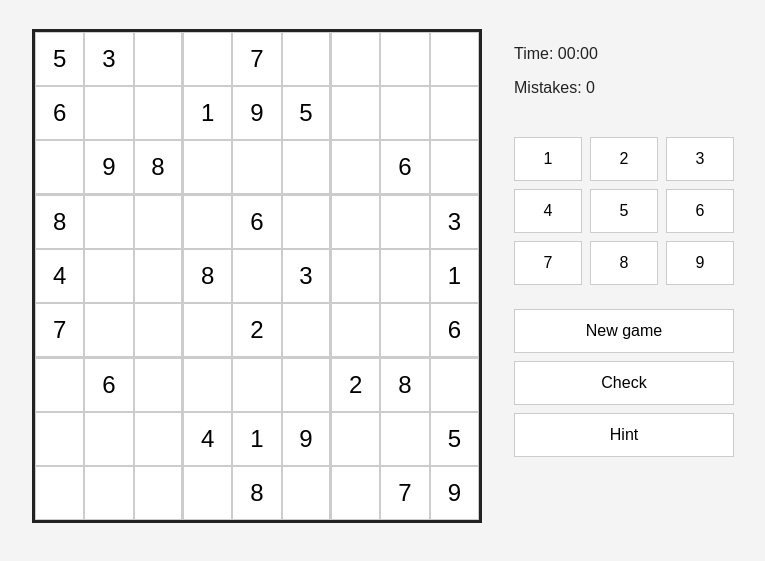
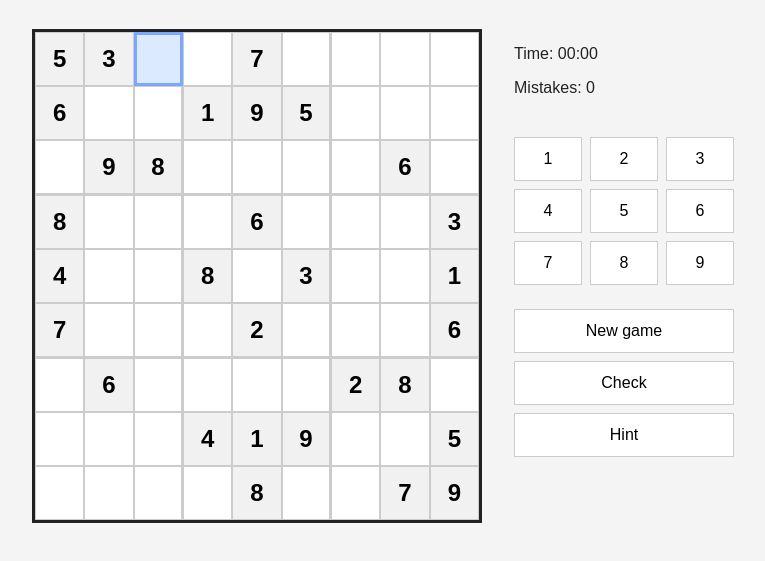
Before and after one commit to furicuri/sudoku-app, a website built with Vite: page index.html in a window 1280 px wide. Both pictures are taken after a click on the button 415 px from the left and 191 px from the top of the page. Shown: the part 133-694 px from the top of the page, without its empty margins (257-1022 px from the left). Built offline with nearby package versions, Linux system fonts and the light colour scheme.

Commit message:
Добавлена отрисовка доски в TS

```diff
--- a/src/main.ts
+++ b/src/main.ts
@@ -1,31 +1,3 @@
-// main.ts
-//   ↓
-// createGameState()
-//   ↓
-// generator.ts создаёт puzzle + solution
-//   ↓
-// renderBoard.ts показывает поле
-//   ↓
-// пользователь кликает клетку
-//   ↓
-// gameState.ts обновляет selectedCell
-//   ↓
-// пользователь вводит число
-//   ↓
-// validator.ts проверяет ход
-//   ↓
-// gameState.ts обновляет currentBoard
-//   ↓
-// renderBoard.ts перерисовывает поле
-//   ↓
-// storage.ts сохраняет игру
-
-// core → чистая логика
-// state → состояние партии
-// ui → отображение
-// main → запуск
-
-//BOARD
 const boardElement = document.querySelector<HTMLDivElement>(".board");
 
 if (!boardElement) {
@@ -46,10 +18,13 @@ const puzzle: number[] = [
     0, 0, 0, 0, 8, 0, 0, 7, 9
 ];
 
+let selectedCellElement: number | null = null;
+
 function renderBoard(board: number[]) {
     if (!boardElement) {
         return;
     }
+
     boardElement.innerHTML = "";
     for (let i = 0; i < board.length; i++) {
         const cellValue = board[i];
@@ -57,16 +32,35 @@ function renderBoard(board: number[]) {
 
         cellElement.classList.add("cell");
         cellElement.type = "button";
+        cellElement.dataset.index = String(i);
 
         if (cellValue !== 0) {
-            cellElement.textContent = cellValue.toString();
+            cellElement.textContent = String(cellValue);
             cellElement.classList.add("given");
-        } else {
-            cellElement.setAttribute("contenteditable", "true");
         }
+
+        cellElement.addEventListener("click", () => {
+            selectCell(i);
+        });
 
         boardElement.appendChild(cellElement);
     }
 };
 
+function selectCell(index: number) {
+  selectedCellElement = index;
+
+  const cells = document.querySelectorAll<HTMLButtonElement>(".cell");
+
+  cells.forEach((cell) => {
+    cell.classList.remove("cell--selected");
+  });
+
+  const selectedCell = cells[index];
+
+  if (selectedCell) {
+    selectedCell.classList.add("cell--selected");
+  }
+}
+
 renderBoard(puzzle);
--- a/src/style.css
+++ b/src/style.css
@@ -88,3 +88,15 @@
 .cell:nth-child(n + 46):nth-child(-n + 54) {
   border-bottom: 2px solid #ccc;
 }
+
+.given {
+  font-weight: 700;
+  background: #f1f1f1;
+  cursor: default;
+}
+
+.cell--selected {
+  background: #dbeafe;
+  outline: 3px solid #7aa7ff;
+  outline-offset: -3px;
+}
```
Also changed, not shown: package.json (+14 -0 lines), 1 other file.
